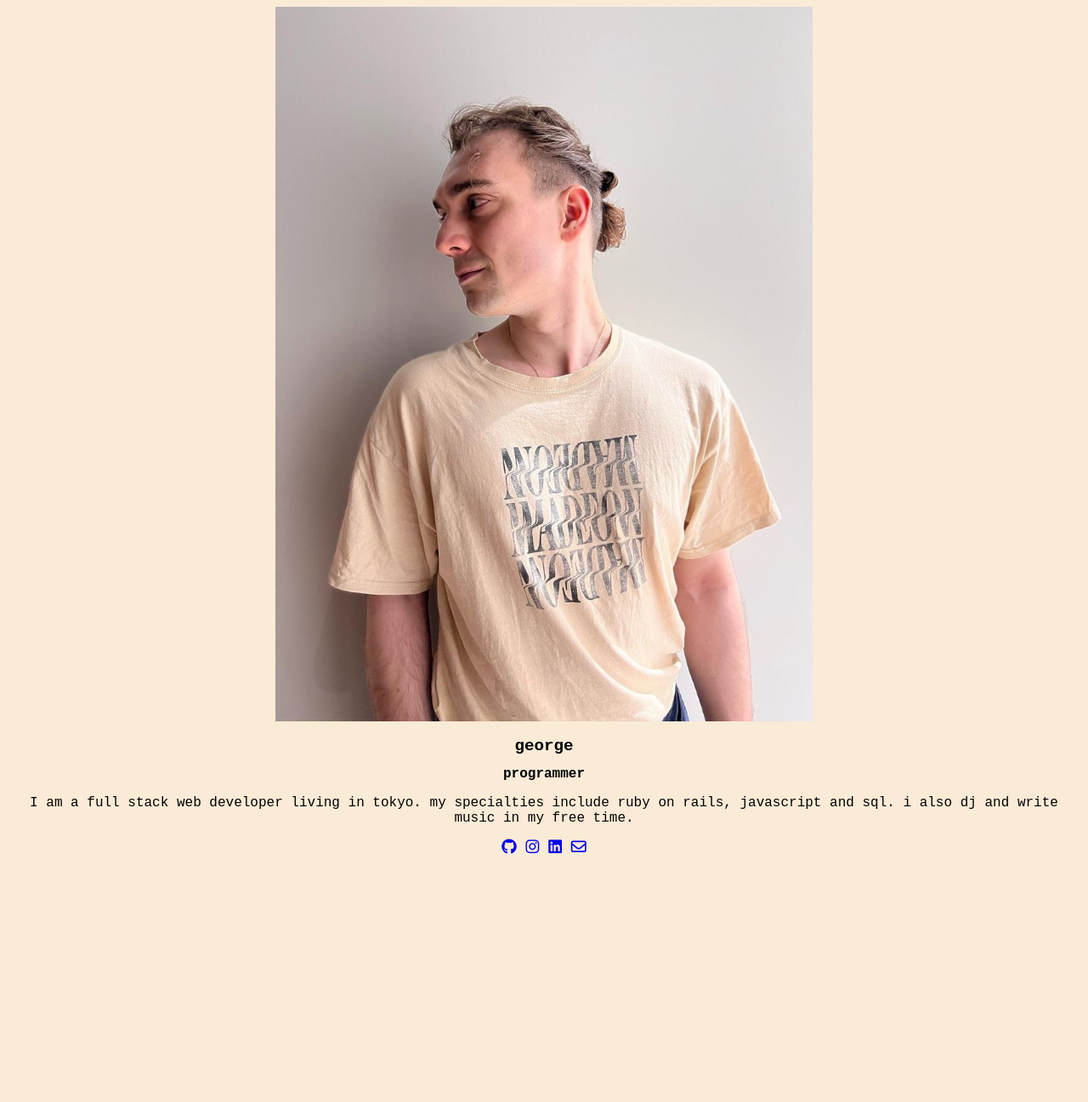
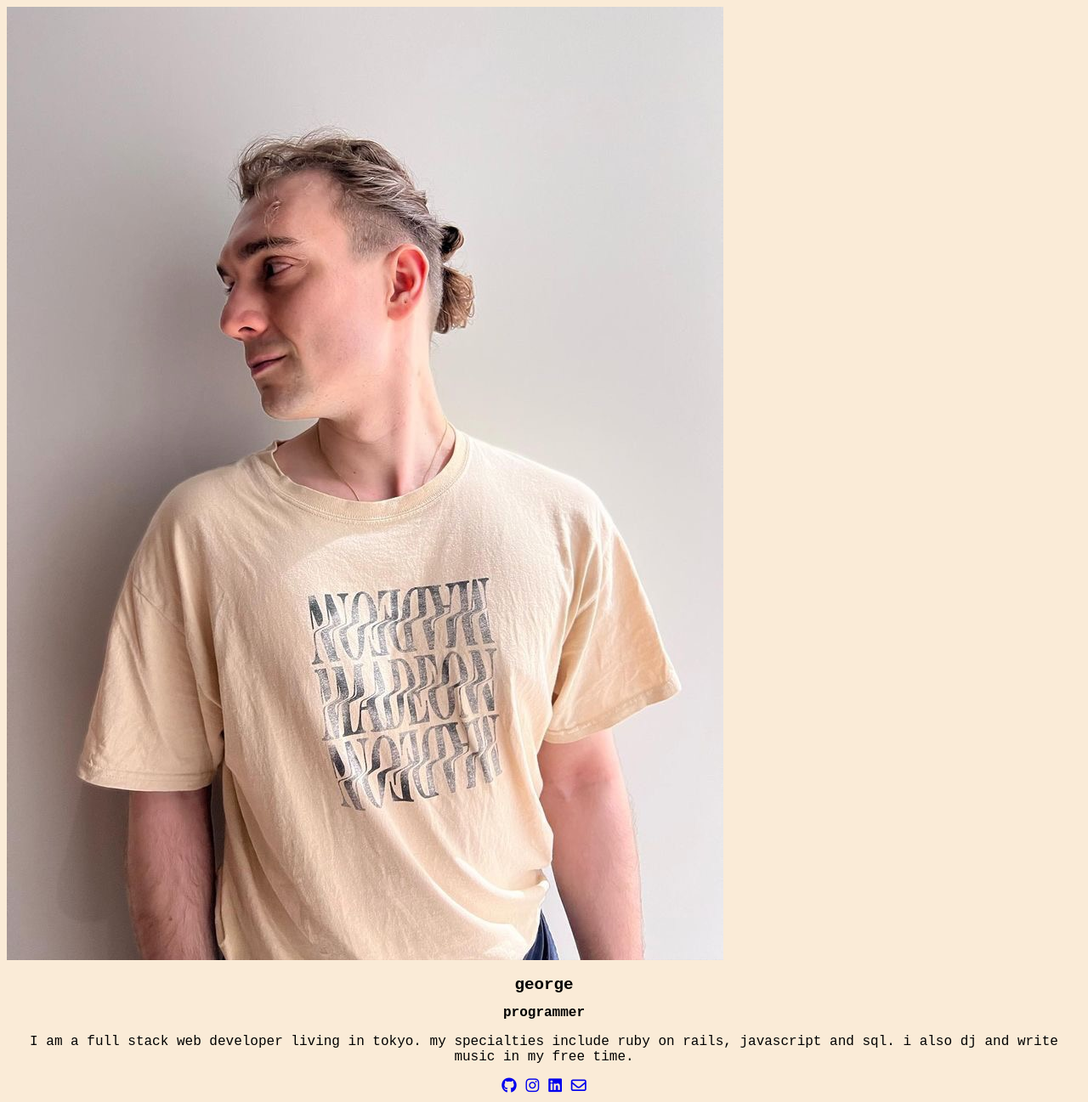
Before and after one commit to justgeorges/justgeorges.github.io, a Jekyll site: the page built from index.md, in a window 1280 px wide. Shown: the whole page at 85% size. Built offline with Jekyll 4.4.1, drawn with Linux system fonts in a browser that asks for light colours; nearby versions of some CDN libraries; before the commit the page ends 1016 px from its top, so only the background shows below that.

Commit message:
Adjust Image Size

```diff
--- a/_layouts/default.html
+++ b/_layouts/default.html
@@ -8,7 +8,9 @@
   <title>{{ page.title }}</title>
 </head>
 <body>
-  <img id="profile" src="../images/8DA7D988-AB8C-4BB5-9B3D-EDC7327BD68A.jpeg">
+  <div id="profile">
+    <img src="../images/8DA7D988-AB8C-4BB5-9B3D-EDC7327BD68A.jpeg">
+  </div>
   <h1>{{ page.title}} </h1>
   <h2>{{ page.subtitle}} </h2>
   <section>
--- a/css/styles.css
+++ b/css/styles.css
@@ -38,8 +38,7 @@ footer {
 }
 
 #profile {
-  width: 50%;
-  height: 50%;
+  max-width: 200px;
 }
 
 @media (max-width: 960px) {
```
